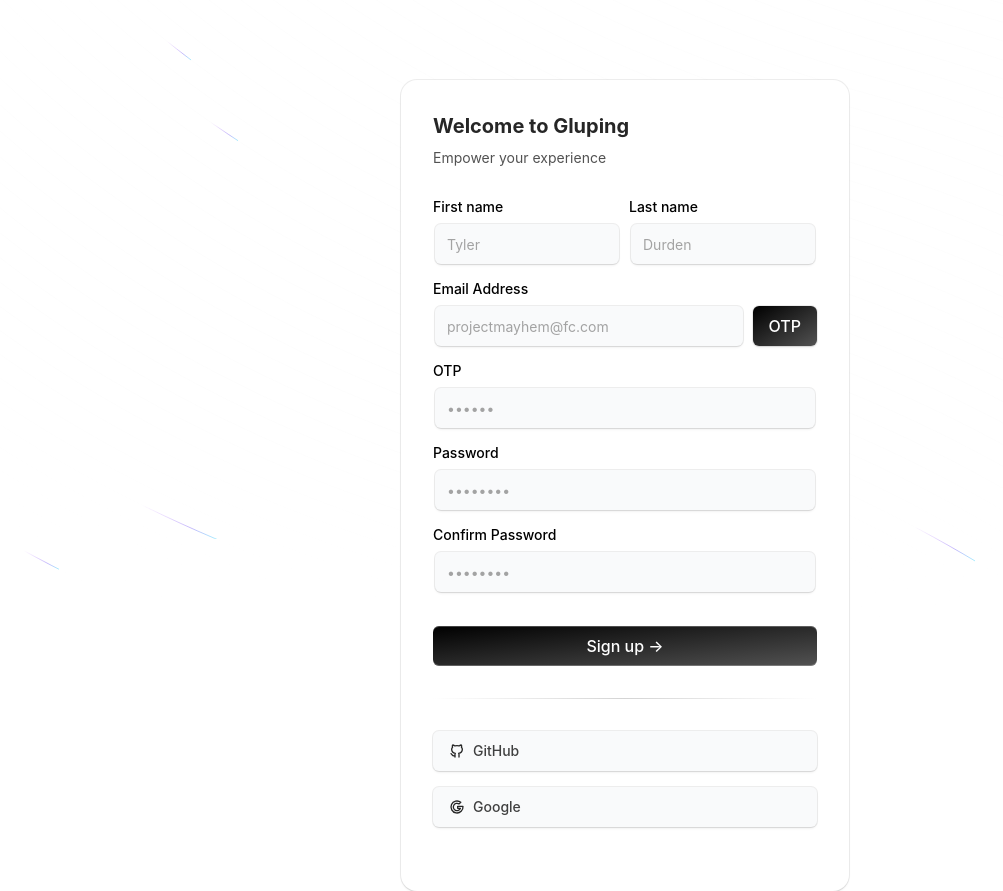
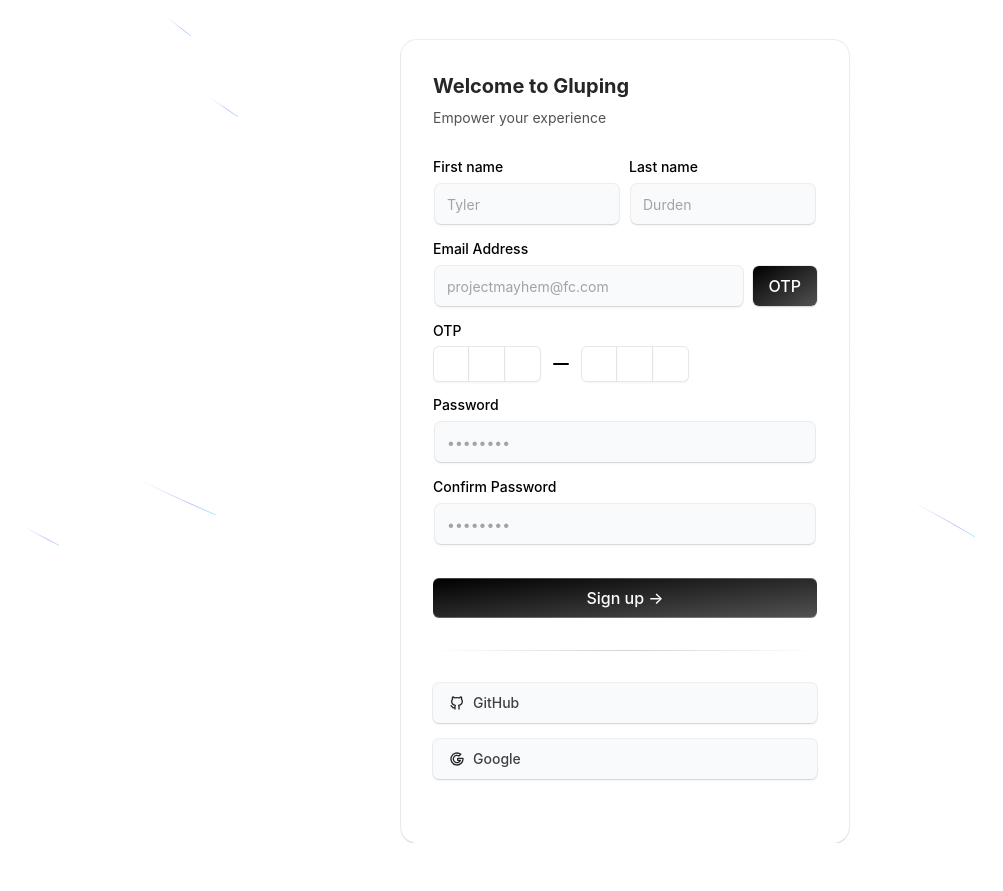
Before and after one commit to nevinsebastian/FRONTEND-DEV, a Next.js app: page / in a window 1280 px wide. Both pictures are taken after a click on the button "OTP". Shown: the whole page, without its empty margins (15-1018 px from the left). After the commit the page ends 843 px from the top, so only its background shows below. Built offline with nearby package versions, Linux system fonts and the light colour scheme.

Commit message:
structure

```diff
--- a/app/page.tsx
+++ b/app/page.tsx
@@ -3,16 +3,16 @@ import { BackgroundBeams } from "@/components/ui/background-beams";
 
 export default function Home() {
   return (
-    <main className="relative bg-black-100 flex justify-center items-center flex-col overflow-hidden mx-auto sm:px-10 px-5">
+    <main className="relative bg-black-100 flex justify-center items-center flex-col overflow-hidden mx-auto sm:px-10 px-5 min-h-screen">
       {/* BackgroundBeams with a lower z-index */}
       <div className="absolute inset-0 -z-10">
         <BackgroundBeams />
       </div>
 
       {/* SignupFormDemo with a higher z-index */}
-
+      <div className="w-full flex justify-center items-center">
         <SignupFormDemo />
-
+      </div>
     </main>
   );
 }
--- a/components/auth/SignupForm.tsx
+++ b/components/auth/SignupForm.tsx
@@ -4,9 +4,16 @@ import { Label } from "../ui/label";
 import { Input } from "../ui/input";
 import { cn } from "@/lib/utils";
 import { IconBrandGithub, IconBrandGoogle } from "@tabler/icons-react";
+import {
+  InputOTP,
+  InputOTPGroup,
+  InputOTPSeparator,
+  InputOTPSlot,
+} from "@/components/ui/input-otp"; // Import OTP components
 
 export function SignupFormDemo() {
   const [showOtp, setShowOtp] = useState(false);
+  const [email, setEmail] = useState<string>("");
 
   const handleSubmit = (e: React.FormEvent<HTMLFormElement>) => {
     e.preventDefault();
@@ -14,7 +21,7 @@ export function SignupFormDemo() {
   };
 
   return (
-    <div className="max-w-md w-full mx-auto rounded-none md:rounded-2xl p-4 md:p-8 shadow-input bg-white dark:bg-black h-280 mt-20">
+    <div className="max-w-md w-full mx-auto rounded-none md:rounded-2xl p-4 md:p-8 shadow-input bg-white dark:bg-black h-280 mt-10">
       <h2 className="font-bold text-xl text-neutral-800 dark:text-neutral-200">
         Welcome to Gluping
       </h2>
@@ -39,7 +46,13 @@ export function SignupFormDemo() {
         <div className="flex flex-col md:flex-row items-start space-y-2 md:space-y-0 md:space-x-2 mb-4">
           <LabelInputContainer>
             <Label htmlFor="email">Email Address</Label>
-            <Input id="email" placeholder="projectmayhem@fc.com" type="email" />
+            <Input
+              id="email"
+              placeholder="projectmayhem@fc.com"
+              type="email"
+              value={email}
+              onChange={(e) => setEmail(e.target.value)}
+            />
           </LabelInputContainer>
           <button
             type="button"
@@ -53,10 +66,30 @@ export function SignupFormDemo() {
 
         {/* OTP Field */}
         {showOtp && (
-          <LabelInputContainer className="mb-4">
-            <Label htmlFor="otp">OTP</Label>
-            <Input id="otp" placeholder="••••••" type="text" />
-          </LabelInputContainer>
+          <div className="mb-4">
+            <LabelInputContainer>
+              <Label htmlFor="otp">OTP</Label>
+              <InputOTP maxLength={6}>
+                <InputOTPGroup>
+                  <InputOTPSlot index={0} />
+                  <InputOTPSlot index={1} />
+                  <InputOTPSlot index={2} />
+                </InputOTPGroup>
+                <InputOTPSeparator />
+                <InputOTPGroup>
+                  <InputOTPSlot index={3} />
+                  <InputOTPSlot index={4} />
+                  <InputOTPSlot index={5} />
+                </InputOTPGroup>
+              </InputOTP>
+            </LabelInputContainer>
+            {/* OTP Sent Message */}
+            {email && (
+              <p className="text-sm text-neutral-500 dark:text-neutral-400 mt-2">
+                OTP sent to {email}
+              </p>
+            )}
+          </div>
         )}
 
         {/* Password Fields */}
--- a/tailwind.config.ts
+++ b/tailwind.config.ts
@@ -40,6 +40,15 @@ const config: Config = {
       fontFamily: {
         sans: ["Inter", ...defaultTheme.fontFamily.sans],
       },
+      keyframes: {
+        "caret-blink": {
+          "0%,70%,100%": { opacity: "1" },
+          "20%,50%": { opacity: "0" },
+        },
+      },
+      animation: {
+        "caret-blink": "caret-blink 1.25s ease-out infinite",
+      },
     },
   },
   plugins: [addVariablesForColors],
```
